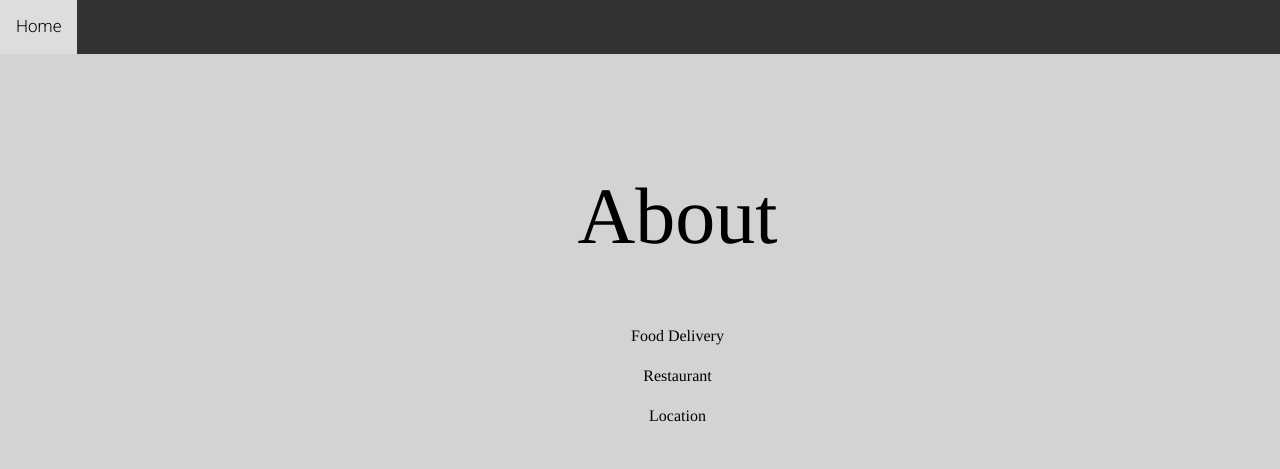
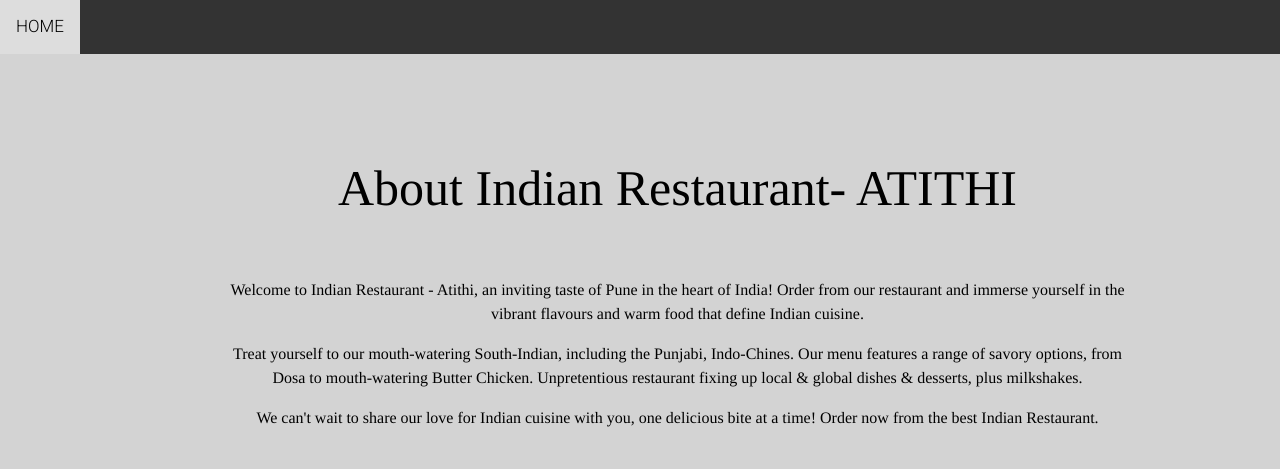
Before and after one commit to aniketshetty550/x23217529_CDOS_Project, a Django app: page /about/ in a window 1280 px wide. Shown: the top 469 px of the page. Run offline with Django 3.2, Linux system fonts and the light colour scheme; some libraries are stand-ins or nearby versions.

Commit message:
eight Commit

```diff
--- a/customer/templates/about.html
+++ b/customer/templates/about.html
@@ -5,7 +5,7 @@
 <style>
 
 .container{
-    margin-top:90px;
+    margin-top:80px;
     margin-left:60px;
     font-family: Times, Helvetica, sans-serif;
     color: Black;
@@ -41,21 +41,21 @@
 </style>
 
 <div class="topnav">
-  <a class="active" href="{% url 'home' %}">Home</a>
+  <a class="active" href="{% url 'home' %}">HOME</a>
 </div>
 
 <div class="container mb-5">
     <div class="row justify-content-center mt-5">
         <div class="col-md-8 col-sm-12 offset-md-1 p-4 text-center">
-           <h1 style="font-size: 80px;">
-          <b>About</b></h1>
+           <h1 style="font-size: 50px;">
+          <b>About Indian Restaurant- ATITHI</b></h1>
         </div>
     </div>
     <div class="row justify-content-center mt-1">
         <div class="col-md-10 col-sm-12 offset-md-1 p-4 text-center">
-            <p>Food Delivery</p>
-            <p>Restaurant</p>
-            <p>Location</p>
+            <p>Welcome to Indian Restaurant - Atithi, an inviting taste of Pune in the heart of India! Order from our restaurant and immerse yourself in the vibrant flavours and warm food that define Indian cuisine.</p>
+            <p>Treat yourself to our mouth-watering South-Indian, including the Punjabi, Indo-Chines. Our menu features a range of savory options, from Dosa to mouth-watering Butter Chicken. Unpretentious  restaurant fixing up local & global dishes & desserts, plus milkshakes.</p>
+            <p>We can't wait to share our love for Indian cuisine with you, one delicious bite at a time! Order now from the best Indian Restaurant.</p>
         </div>
     </div>
 </div>
```
Also changed, not shown: customer/templates/home.html (+7 -8 lines), db.sqlite3.
